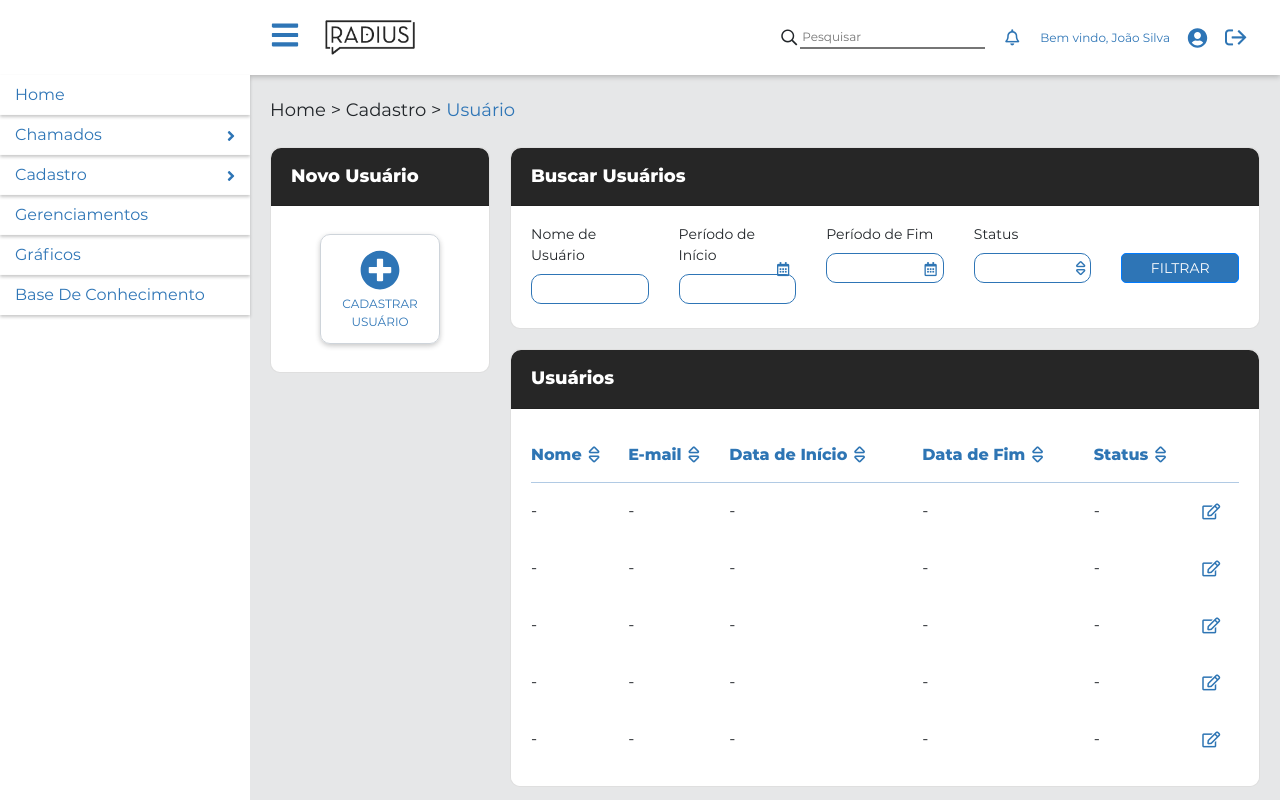
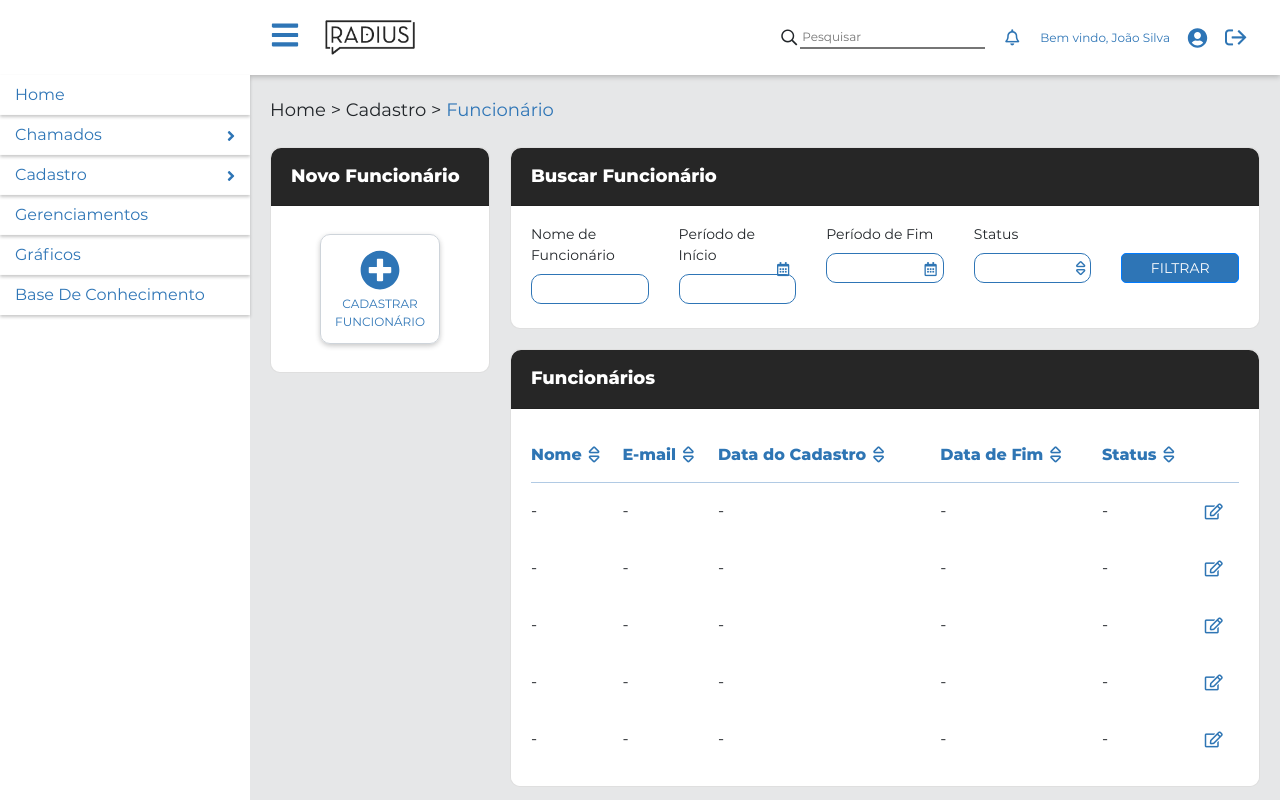
Before and after one commit to jorgelucasdev/Radius-IvoryFrontEnd, a React (Create React App) app in the folder radius/: page /Cadastro/ListagemFuncionarios in a window 1280 px wide. Shown: the top 800 px of the page. Built offline with nearby package versions, Linux system fonts and the light colour scheme.

Commit message:
Tela listagem de funcionários

```diff
--- a/radius/src/pages/Cadastro/ListagemFuncionarios.js
+++ b/radius/src/pages/Cadastro/ListagemFuncionarios.js
@@ -25,7 +25,7 @@ const ListagemFuncionarios = props => {
     {
       nome: "-",
       email: "-",
-      dataInicio: "-",
+      dataCadastro: "-",
       dataFim: "-",
       status: "-",
       iconEditar: (
@@ -37,7 +37,7 @@ const ListagemFuncionarios = props => {
     {
       nome: "-",
       email: "-",
-      dataInicio: "-",
+      dataCadastro: "-",
       dataFim: "-",
       status: "-",
       iconEditar: (
@@ -49,7 +49,7 @@ const ListagemFuncionarios = props => {
     {
       nome: "-",
       email: "-",
-      dataInicio: "-",
+      dataCadastro: "-",
       dataFim: "-",
       status: "-",
       iconEditar: (
@@ -61,7 +61,7 @@ const ListagemFuncionarios = props => {
     {
       nome: "-",
       email: "-",
-      dataInicio: "-",
+      dataCadastro: "-",
       dataFim: "-",
       status: "-",
       iconEditar: (
@@ -73,7 +73,7 @@ const ListagemFuncionarios = props => {
     {
       nome: "-",
       email: "-",
-      dataInicio: "-",
+      dataCadastro: "-",
       dataFim: "-",
       status: "-",
       iconEditar: (
@@ -85,10 +85,10 @@ const ListagemFuncionarios = props => {
   ]);
 
   const StatusOptions = [
-    { value: "ativo", label: "Ativo" },
-    { value: "pendente", label: "Pendente" },
-    { value: "cancelado", label: "Cancelado" },
-    { value: "concluido", label: "Concluido" }
+    { value: "1", label: "1" },
+    { value: "2", label: "2" },
+    { value: "3", label: "3" },
+    { value: "4", label: "4" }
   ];
 
   const DropdownIndicator = props => {
@@ -123,8 +123,8 @@ const ListagemFuncionarios = props => {
         sortType: "basic"
       },
       {
-        Header: "Data de Início",
-        accessor: "dataInicio",
+        Header: "Data do Cadastro",
+        accessor: "dataCadastro",
         sortType: "basic"
       },
       {
@@ -147,14 +147,14 @@ const ListagemFuncionarios = props => {
   return (
     <div>
       {/*Div provisoria*/}
-      <h1>Home > Cadastro > <span>Usuário</span></h1>
+      <h1>Home > Cadastro > <span>Funcionário</span></h1>
       <div className={styles.conteudo}>
         <div className={styles.conteudoAside}>
           <ButtonCustom
-            title={"Novo Usuário"}
+            title={"Novo Funcionário"}
             icon={faPlusCircle}
-            desc={"CADASTRAR USUÁRIO"}
-            onClick={() => history.push("/Cadastro/CadastroUsuarios")}
+            desc={"CADASTRAR FUNCIONÁRIO"}
+            onClick={() => history.push("#")}
           ></ButtonCustom>
         </div>
 
@@ -162,13 +162,13 @@ const ListagemFuncionarios = props => {
           {/* FiltroUsuarios */}
           <div className={styles.conteudoFiltros}>
             <Card className={styles.busca}>
-              <Card.Header as="h5" className={styles.headerBusca}>Buscar Usuários</Card.Header>
+              <Card.Header as="h5" className={styles.headerBusca}>Buscar Funcionário</Card.Header>
               <Card.Body className={styles.bodyBusca}>
 
                 <Row className={styles.rowBusca}>
 
                   <Col xs={12} sm={6} md={6} lg xl className={styles.info}>
-                    <label>Nome de Usuário</label>
+                    <label>Nome de Funcionário</label>
                     <input className={styles.input} />
                   </Col>
 
@@ -227,7 +227,7 @@ const ListagemFuncionarios = props => {
           {/* listaUsuarios */}
           <Card className={styles.listaUsuarios}>
             <Card.Header as="h5" className={styles.headerLista}>
-              Usuários
+              Funcionários
             </Card.Header>
             <Card.Body className={styles.bodyListaUsuarios}>
               <Table columns={columns} data={data} />
```
